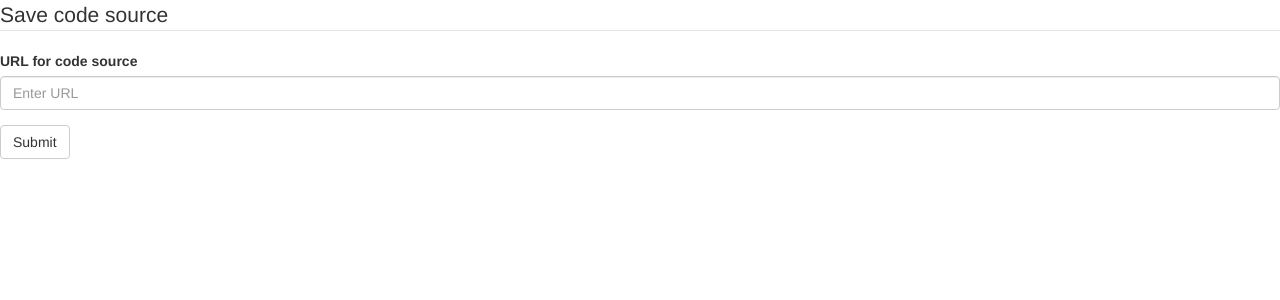
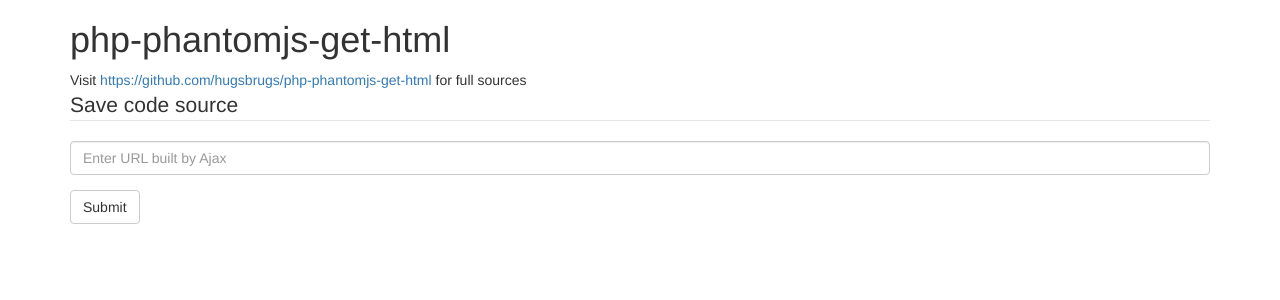
Before and after one commit to hugsbrugs/php-phantomjs-get-html, a PHP site: page / in a window 1280 px wide. Shown: the top 300 px of the page. Run offline with PHP 8.4, Linux system fonts and the light colour scheme; some libraries are stand-ins or nearby versions.

Commit message:
remove job file and directory, enhance index.php look

```diff
--- a/get_code_source.php
+++ b/get_code_source.php
@@ -36,6 +36,9 @@ function get_code_source($url)
             $bin_files = $here . 'bin' . DIRECTORY_SEPARATOR;
             $jobs = $here . 'jobs' . DIRECTORY_SEPARATOR;
 
+            # Change Url to Filename
+            $file_name = sanitize($url).".html";
+
             # Check existence or create jobs directory
             if (!is_dir($jobs))
             {
@@ -62,8 +65,8 @@ function get_code_source($url)
                 page.settings.userAgent = 'Mozilla/5.0 (X11; Ubuntu; Linux i686; rv:16.0) Gecko/20120815 Firefox/16.0';
                 var fs = require('fs');
                 page.open('{$url}', function () {
-                    //fs.write('{$url}.html', page.content, 'w');
-                    fs.write('coucou.html', page.content, 'w');
+                    fs.write('{$file_name}', page.content, 'w');
+                    //fs.write('coucou.html', page.content, 'w');
                     //console.log(page.content);
                     phantom.exit();
                 });
@@ -85,13 +88,33 @@ function get_code_source($url)
             exec($escaped_command);
 
             # Retrieve url code source
-            $html_content = file_get_contents($here."coucou.html");
+            $html_content = file_get_contents($here.$file_name);
 
-            # Delete file
+            # Delete html file (or not ... depending on what you want to do)
+            unlink($here.$file_name);
+
+            # Delete job file
+            unlink($job_file);
 
             # Delete job directory
+            rmdir($jobs);
         }
     }
 
     return $html_content;
 }
+
+function sanitize($string, $force_lowercase = true, $anal = false)
+{
+    $strip = array("~", "`", "!", "@", "#", "$", "%", "^", "&", "*", "(", ")", "_", "=", "+", "[", "{", "]",
+                   "}", "\\", "|", ";", ":", "\"", "'", "&#8216;", "&#8217;", "&#8220;", "&#8221;", "&#8211;", "&#8212;",
+                   "â€”", "â€“", ",", "<", ".", ">", "/", "?");
+    $clean = trim(str_replace($strip, "", strip_tags($string)));
+    $clean = preg_replace('/\s+/', "-", $clean);
+    $clean = ($anal) ? preg_replace("/[^a-zA-Z0-9]/", "", $clean) : $clean ;
+    return ($force_lowercase) ?
+        (function_exists('mb_strtolower')) ?
+            mb_strtolower($clean, 'UTF-8') :
+            strtolower($clean) :
+        $clean;
+}
--- a/index.php
+++ b/index.php
@@ -3,17 +3,21 @@
 <head>
     <meta charset="utf-8">
     <title>Hugsbrugs php-phantomjs-get-html</title>
-    <link href="//netdna.bootstrapcdn.com/twitter-bootstrap/2.3.2/css/bootstrap-combined.min.css" rel="stylesheet">
-    <link href="//netdna.bootstrapcdn.com/bootswatch/2.3.2/spacelab/bootstrap.min.css" rel="stylesheet">
+    <!-- BOOTSTRAP CSS -->
+    <link href="//netdna.bootstrapcdn.com/bootstrap/3.1.1/css/bootstrap.min.css" rel="stylesheet">
+    <!-- BOOTSTRAP JS -->
+    <script src="//netdna.bootstrapcdn.com/bootstrap/3.1.1/js/bootstrap.min.js"></script>
 </head>
 <body>
 
+<div class="container">
+    <h1>php-phantomjs-get-html</h1>
+    <span>Visit <a href="https://github.com/hugsbrugs/php-phantomjs-get-html">https://github.com/hugsbrugs/php-phantomjs-get-html</a> for full sources</span>
     <form action="index.php" method="post">
         <fieldset>
             <legend>Save code source</legend>
             <div class="form-group">
-            <label for="url">URL for code source</label>
-            <input type="text" class="form-control" name="url" placeholder="Enter URL">
+                <input type="text" class="form-control" name="url" placeholder="Enter URL built by Ajax">
             </div>
             <button type="submit" class="btn btn-default">Submit</button>
         </fieldset>
@@ -27,14 +31,26 @@ if (!isset($_REQUEST['url']))
 {
     exit();
 }
+else
+{
     $url = $_REQUEST['url'];
 
     $html_content = get_code_source($url);
 
     # Send back code source to google crawler
-echo $html_content;
+    //echo $html_content;
 
 ?>
+    <h1>Code for <?= $url ?></h1>
+    <div>
+        <pre><?=  htmlspecialchars($html_content) ?></pre>
+    </div>
+
+<?php
+}
+?>
+
+</div>
 
 </body>
 </html>
```
Also changed, not shown: README.md. Lines whose indentation alone changed are shown as unchanged.
